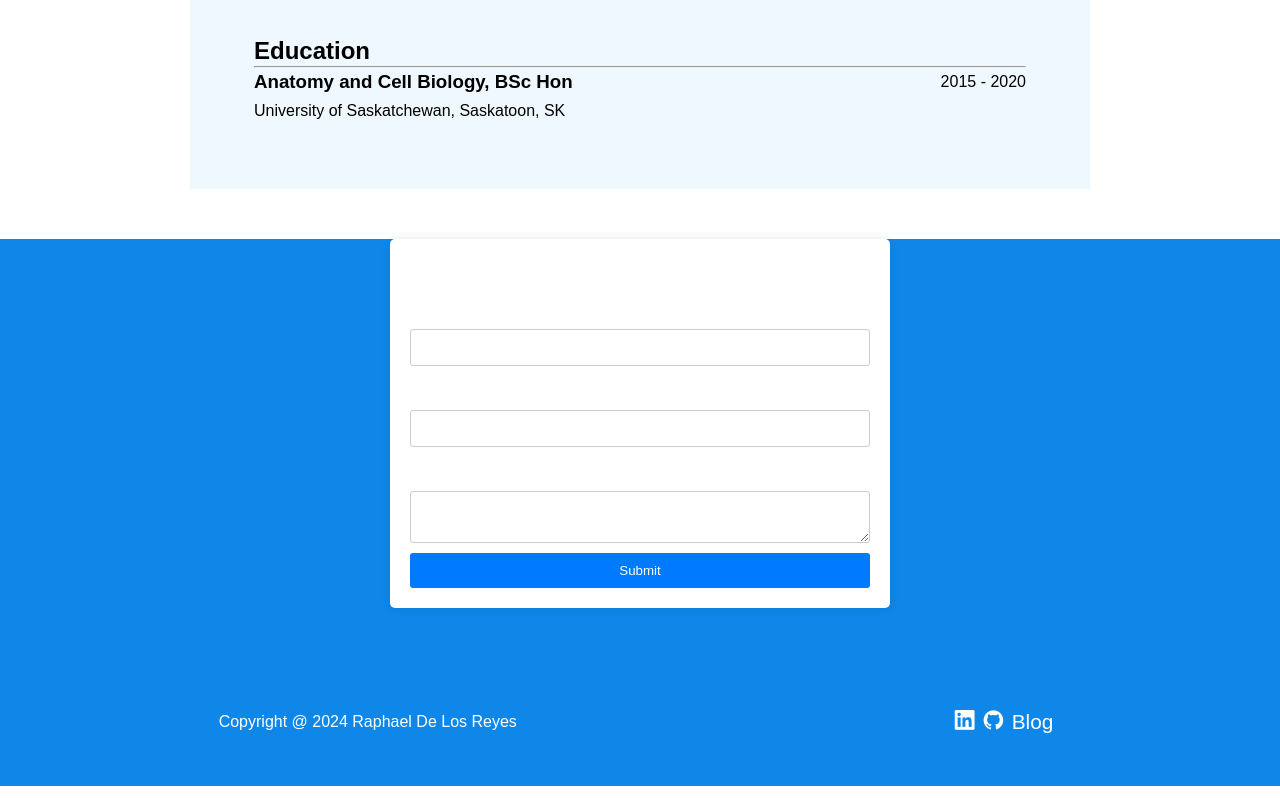
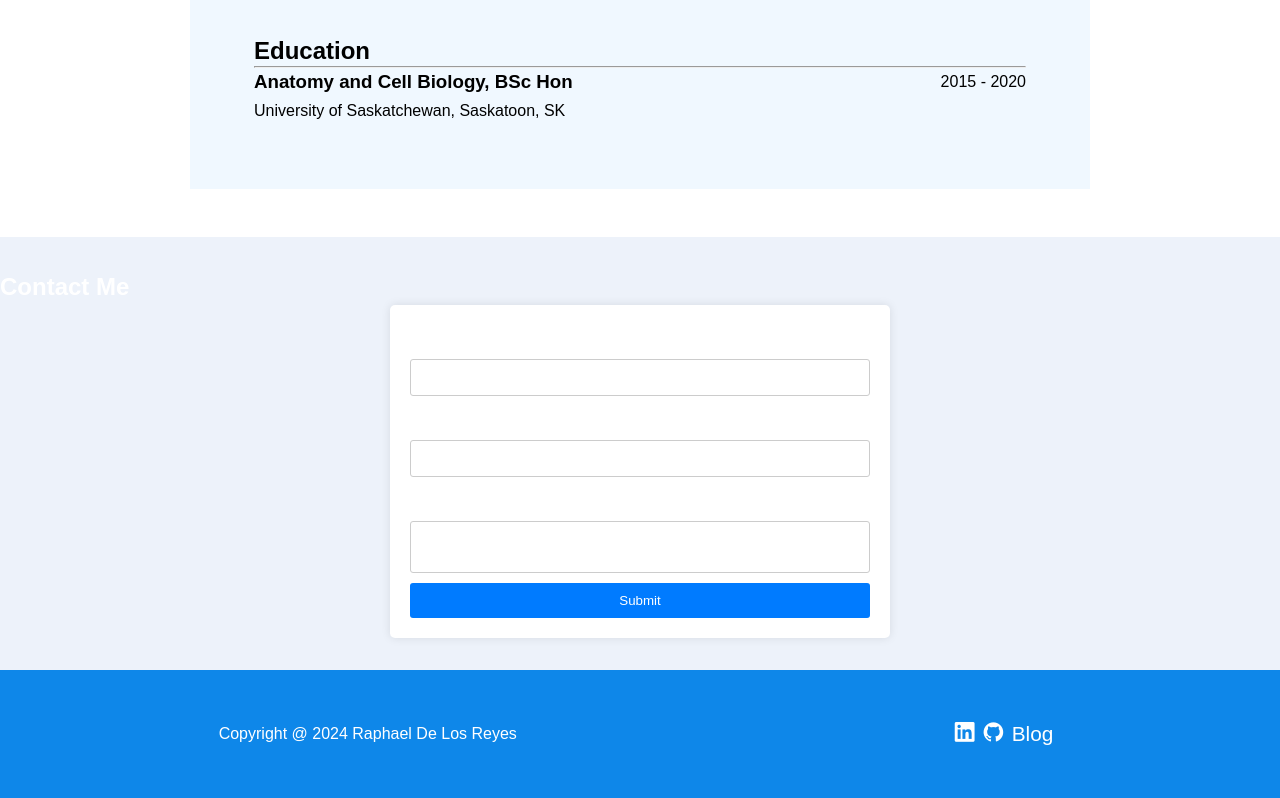
Before and after one commit to RD2P/RD2P.github.io, a React (Vite) app: page /resume in a window 1280 px wide. Shown: the part 1398-2196 px from the top of the page. Built offline with nearby package versions, Linux system fonts and the light colour scheme; a web font is replaced by a local one.

Commit message:
update styles

```diff
--- a/src/styles/contact.css
+++ b/src/styles/contact.css
@@ -1,13 +1,16 @@
 .contact-me-container {
-  max-width: 500px;
-  margin: 50px auto;
-  padding: 20px;
-  background-color: #fff;
-  border-radius: 5px;
-  box-shadow: 0 0 10px rgba(0, 0, 0, 0.1);
+  margin-top: 2rem;
+  padding: 2rem 0;
+  background-color: var(--clr-light-blue);
 }
 
 form {
+  max-width: 500px;
+  margin: 0 auto;
+  padding: 20px;
+  border-radius: 5px;
+  box-shadow: 0 0 10px rgba(0, 0, 0, 0.1);
+  background-color: #FFF;
   display: grid;
   gap: 10px;
 }
@@ -22,6 +25,7 @@ textarea {
   padding: 10px;
   border: 1px solid #ccc;
   border-radius: 3px;
+  resize: none;
 }
 
 button {
@@ -36,3 +40,9 @@ button {
 button:hover {
   background-color: #0056b3;
 }
+
+@media (max-width: 600px) {
+  form {
+    border-radius: 0;
+  }
+}
```
